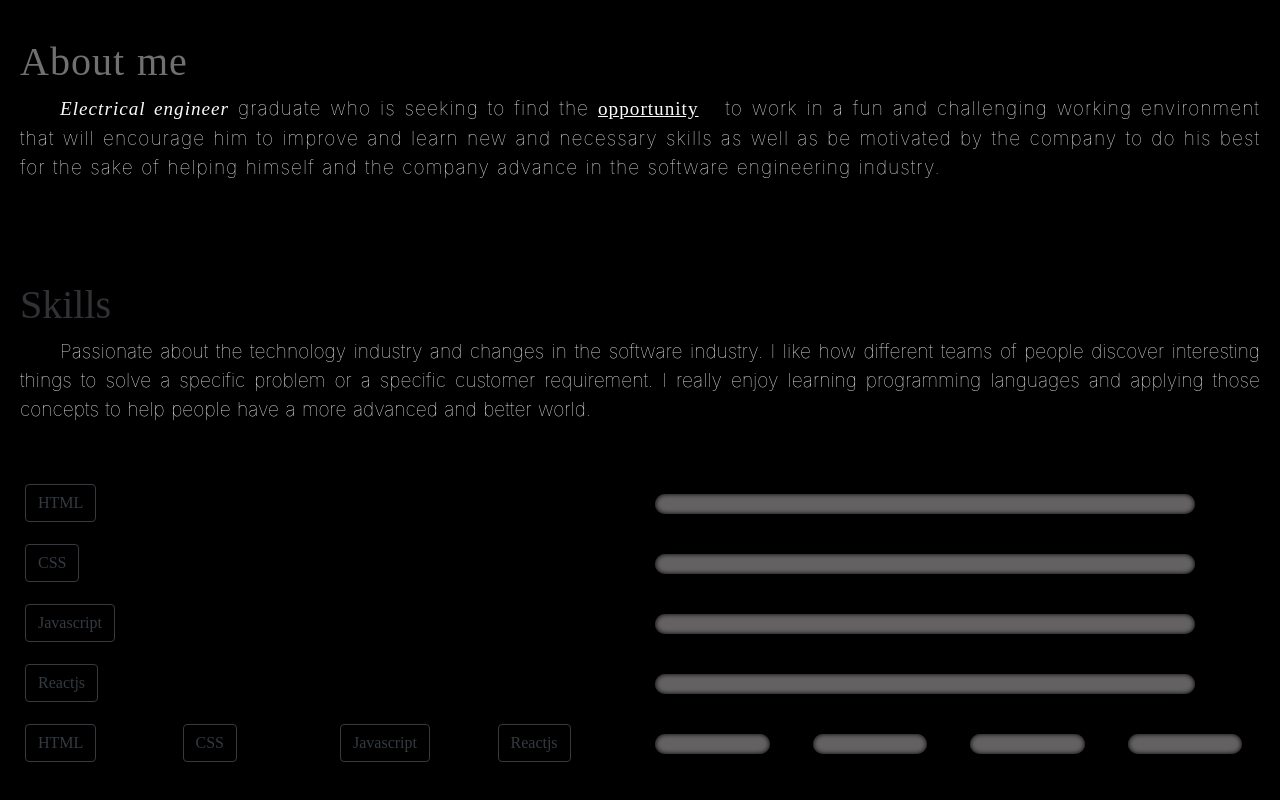
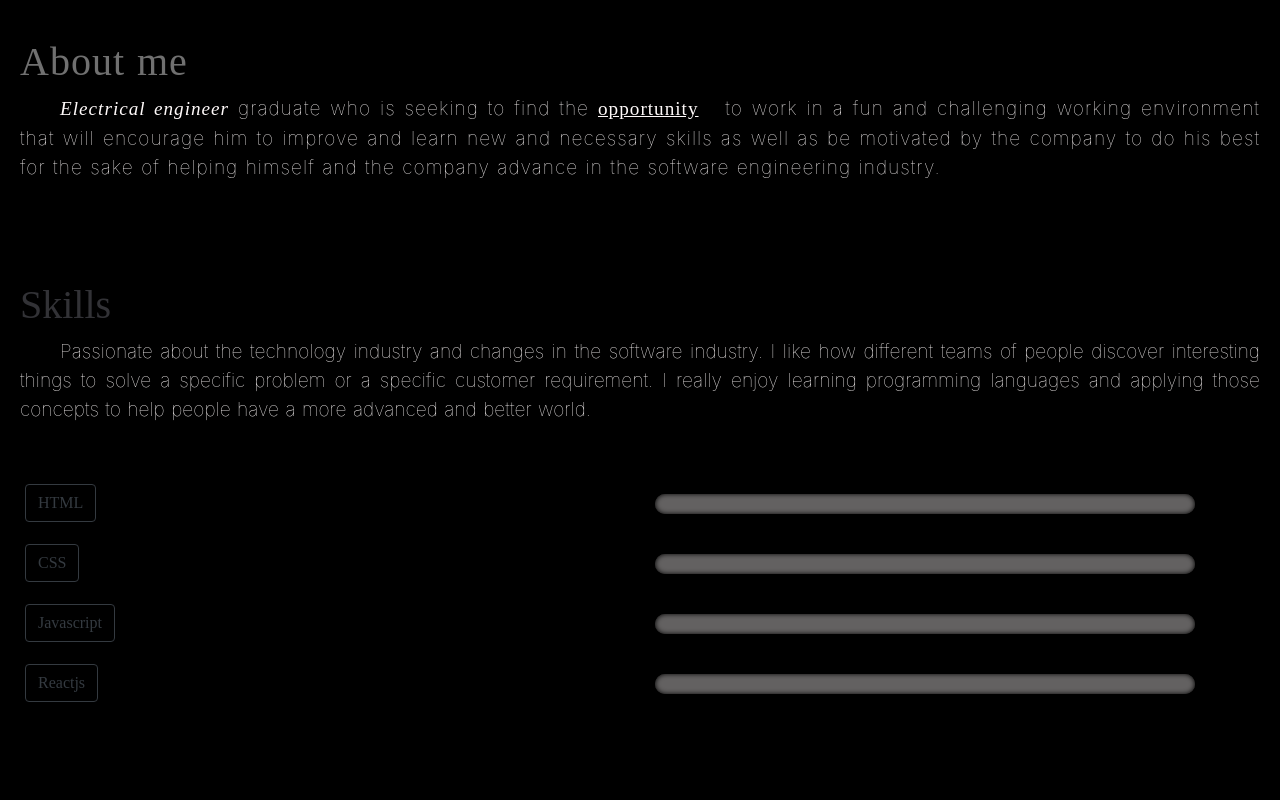
Before and after one commit to robertocandales/React, a React (Create React App) app: page / in a window 1280 px wide. Shown: the part 737-1537 px from the top of the page. After the commit the page ends 1489 px from the top, so only its background shows below. Built offline with nearby package versions, Linux system fonts and the light colour scheme.

Commit message:
Solution using index

```diff
--- a/src/components/Skill.js
+++ b/src/components/Skill.js
@@ -2,7 +2,8 @@ import React, { useState } from "react";
 import "../Styles/skill.css";
 
 function Skill() {
-  const [style, setstyle] = useState();
+  const [style, setStyle] = useState();
+  const [selectedIndex, setSelectedIndex] = useState(0);
   const habilidades = [
     {
       name: "HTML",
@@ -21,7 +22,7 @@ function Skill() {
       porcentaje: 70
     }
   ];
-  const [skills, setskills] = useState(habilidades);
+  const [skills, setSkills] = useState(habilidades);
   const [a, seta] = useState(true);
 
   const click = (index, porcentaje) => {
@@ -34,19 +35,20 @@ function Skill() {
     seta(!a);
 
     //a ?
-       setTimeout(index => {
+       setTimeout(() => {
           const newStyle = {
             opacity: "1",
             width: `${x}%`
           };
-          setstyle(newStyle);
+          setSelectedIndex(index)
+          setStyle(newStyle);
         }, 100)
       // : setTimeout(() => {
       //     const newStyle = {
       //       opacity: "1",
       //       width: "0%"
       //     };
-      //     setstyle(newStyle);
+      //     setStyle(newStyle);
       //   }, 100);
   };
 
@@ -73,7 +75,7 @@ function Skill() {
           </div>
           <div className="col">
             <div className="progress">
-              <div className="progress-bar" style={style}>
+              <div className="progress-bar" style={selectedIndex===index?style:{}}>
                 {t.porcentaje}%
               </div>
             </div>
@@ -81,30 +83,32 @@ function Skill() {
         </div>
       ))}
 
-      <div className="row">
-        {skills.map((t, index) => (
-          <div className="col" key={index}>
-            <button
-              className="btn btn-outline-dark boton"
-              onClick={() => click(index, t.porcentaje)}
-            >
-              {t.name}
-            </button>
-          </div>
-        ))}
 
-        {skills.map((t, index) => (
-          <div className="col" key={index}>
-            <div className="progress">
-              <div className="progress-bar" style={style}>
-                {t.porcentaje}%
-              </div>
-            </div>
-          </div>
-        ))}
-      </div>
     </div>
   );
 }
 
+      // <div className="row">
+      //   {skills.map((t, index) => (
+      //     <div className="col" key={index}>
+      //       <button
+      //         className="btn btn-outline-dark boton"
+      //         onClick={() => click(index, t.porcentaje)}
+      //       >
+      //         {t.name}
+      //       </button>
+      //     </div>
+      //   ))}
+
+      //   {skills.map((t, index) => (
+      //     <div className="col" key={index}>
+      //       <div className="progress">
+      //         <div className="progress-bar" style={style}>
+      //           {t.porcentaje}%
+      //         </div>
+      //       </div>
+      //     </div>
+      //   ))}
+      // </div>
+
 export default Skill;
```
